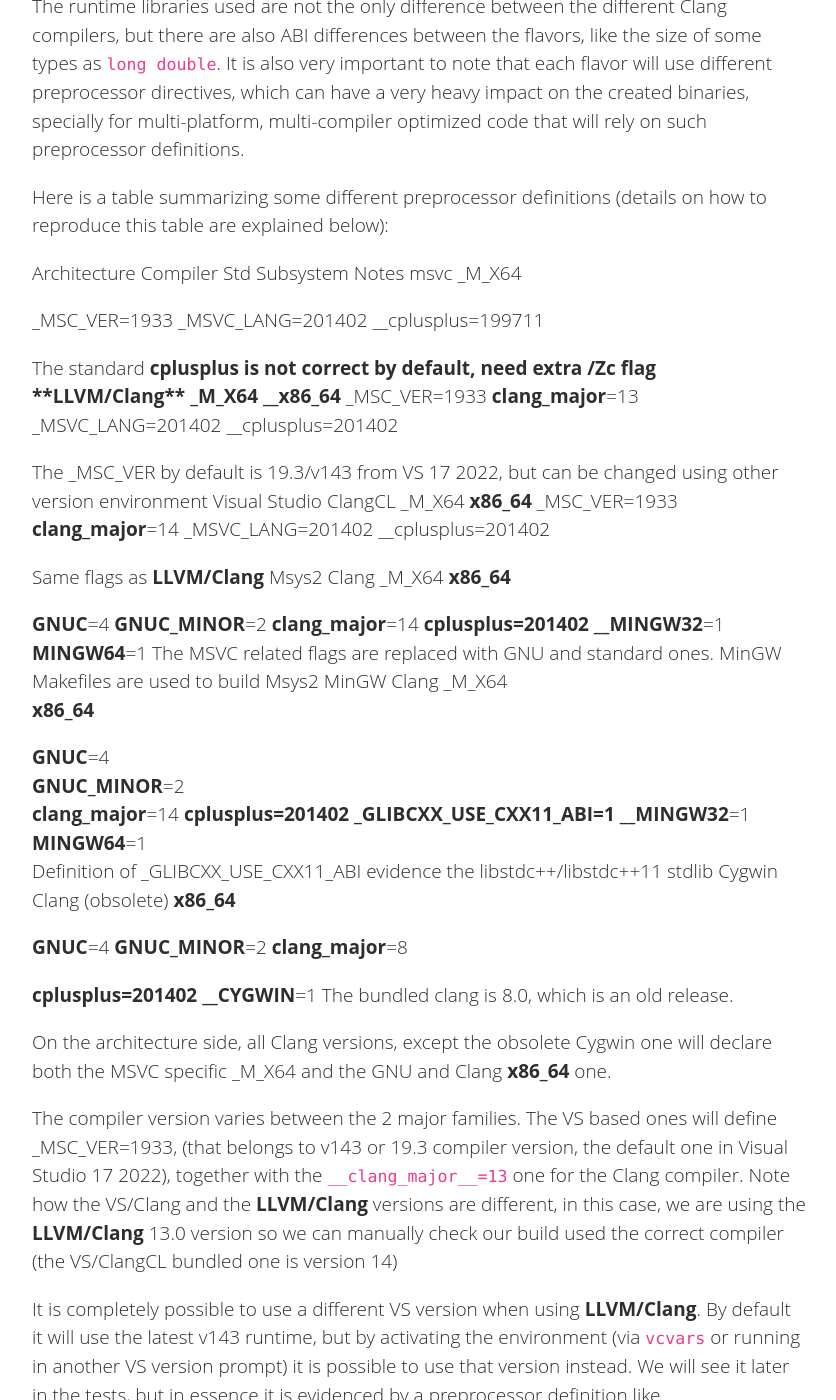
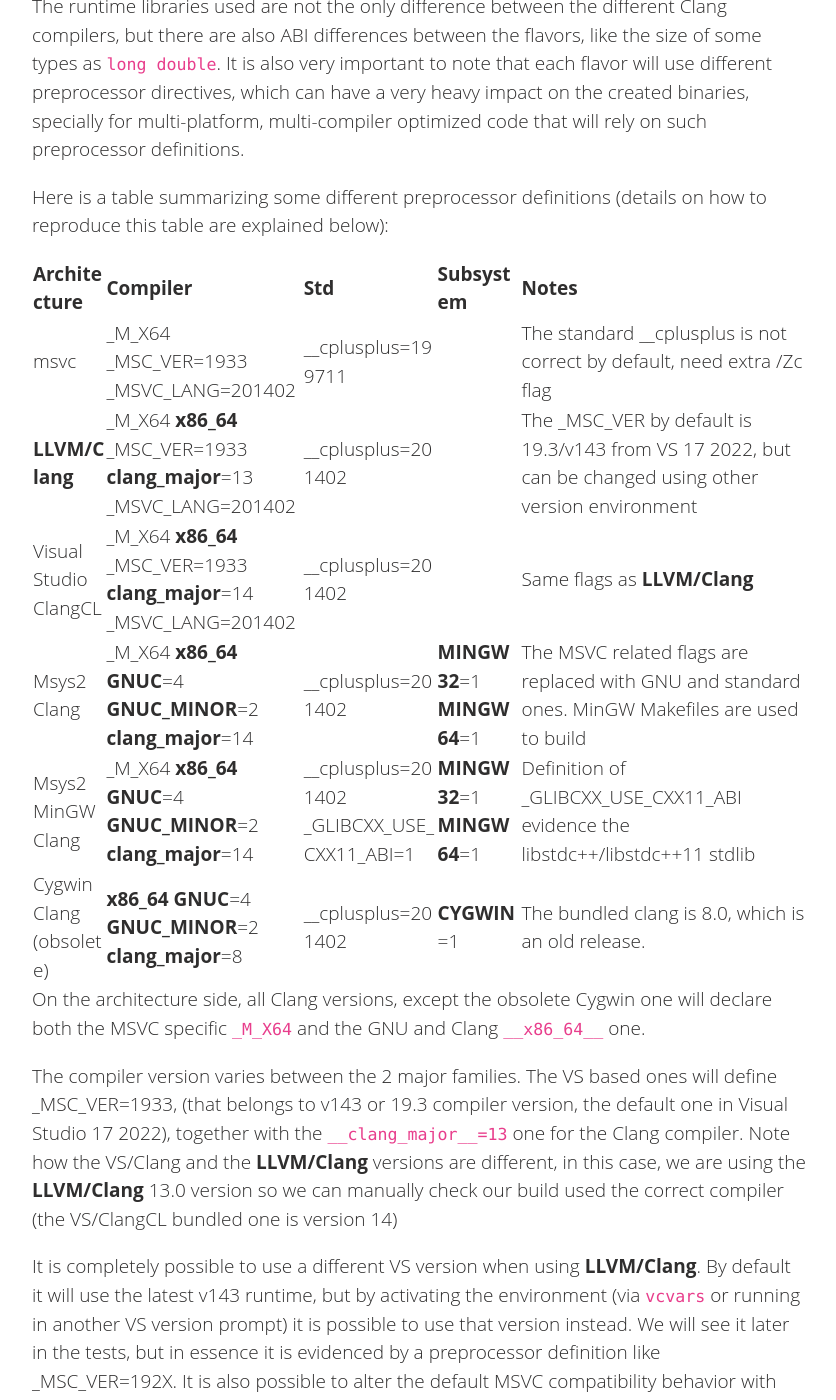
Before and after one commit to conan-io/conan-io.github.io, a Jekyll site: the page built from _posts/2022-10-12-Different-flavors-Clang-compiler-Windows.markdown, in a window 1280 px wide and 1400 px high, scrolled down 6193 px. Shown: the whole window, without its empty margins (20-856 px from the left). Built offline with Jekyll 4.4.1, drawn with Linux system fonts in a browser that asks for light colours; comment, search, counter and statistics services are not loaded.

```diff
--- a/_posts/2022-10-12-Different-flavors-Clang-compiler-Windows.markdown
+++ b/_posts/2022-10-12-Different-flavors-Clang-compiler-Windows.markdown
@@ -213,82 +213,16 @@ The runtime libraries used are not the only difference between the different Cla
 
 Here is a table summarizing some different preprocessor definitions (details on how to reproduce this table are explained below):
 
+Architecture | Compiler | Std | Subsystem | Notes |
+-------------|----------|-----|-----------|-------|
+msvc | _M_X64 _MSC_VER=1933 _MSVC_LANG=201402 | __cplusplus=199711 | | The standard __cplusplus is not correct by default, need extra /Zc flag
+**LLVM/Clang** | _M_X64 __x86_64__  _MSC_VER=1933 __clang_major__=13 _MSVC_LANG=201402 | __cplusplus=201402 | | The _MSC_VER by default is 19.3/v143 from VS 17 2022, but can be changed using other version environment
+Visual Studio ClangCL | _M_X64 __x86_64__ _MSC_VER=1933 __clang_major__=14 _MSVC_LANG=201402 | __cplusplus=201402 | | Same flags as **LLVM/Clang**
+Msys2 Clang | _M_X64 __x86_64__  __GNUC__=4 __GNUC_MINOR__=2 __clang_major__=14 | __cplusplus=201402 | __MINGW32__=1 __MINGW64__=1 |The MSVC related flags are replaced with GNU and standard ones. MinGW Makefiles are used to build
+Msys2 MinGW Clang | _M_X64         __x86_64__      __GNUC__=4               __GNUC_MINOR__=2          __clang_major__=14  | __cplusplus=201402 _GLIBCXX_USE_CXX11_ABI=1 | __MINGW32__=1            __MINGW64__=1   | Definition of _GLIBCXX_USE_CXX11_ABI evidence the libstdc++/libstdc++11 stdlib
+Cygwin Clang (obsolete) |__x86_64__  __GNUC__=4 __GNUC_MINOR__=2 __clang_major__=8 | __cplusplus=201402 | __CYGWIN__=1 | The bundled clang is 8.0, which is an old release.
 
-
-Architecture
-Compiler
-Std
-Subsystem
-Notes
-msvc
-_M_X64
-
-
-_MSC_VER=1933
-_MSVC_LANG=201402
-__cplusplus=199711
-
-
-The standard __cplusplus is not correct by default, need extra /Zc flag
-**LLVM/Clang**
-_M_X64
-__x86_64__
-_MSC_VER=1933
-__clang_major__=13
-_MSVC_LANG=201402
-__cplusplus=201402
-
-
-The _MSC_VER by default is 19.3/v143 from VS 17 2022, but can be changed using other version environment
-Visual Studio ClangCL
-_M_X64
-__x86_64__
-_MSC_VER=1933
-__clang_major__=14
-_MSVC_LANG=201402
-__cplusplus=201402
-
-
-Same flags as **LLVM/Clang**
-Msys2 Clang
-_M_X64
- __x86_64__
-
-
-__GNUC__=4
-__GNUC_MINOR__=2
-__clang_major__=14
-__cplusplus=201402
-__MINGW32__=1
-__MINGW64__=1
-The MSVC related flags are replaced with GNU and standard ones. MinGW Makefiles are used to build
-Msys2 MinGW Clang
- _M_X64
-__x86_64__
-
-__GNUC__=4
-__GNUC_MINOR__=2
-__clang_major__=14
-__cplusplus=201402
-_GLIBCXX_USE_CXX11_ABI=1
-__MINGW32__=1
-__MINGW64__=1
-Definition of _GLIBCXX_USE_CXX11_ABI evidence the libstdc++/libstdc++11 stdlib
-Cygwin Clang (obsolete)
-__x86_64__
-
-
-__GNUC__=4
-__GNUC_MINOR__=2
-__clang_major__=8
-
-
-__cplusplus=201402
-__CYGWIN__=1
-The bundled clang is 8.0, which is an old release.
-
-
-On the architecture side, all Clang versions, except the obsolete Cygwin one will declare both the MSVC specific  _M_X64 and the GNU and Clang __x86_64__ one.
+On the architecture side, all Clang versions, except the obsolete Cygwin one will declare both the MSVC specific ``_M_X64`` and the GNU and Clang ``__x86_64__`` one.
 
 The compiler version varies between the 2 major families. The VS based ones will define _MSC_VER=1933, (that belongs to v143 or 19.3 compiler version, the default one in Visual Studio 17 2022), together with the ``__clang_major__=13`` one for the Clang compiler. Note how the VS/Clang and the **LLVM/Clang** versions are different, in this case, we are using the **LLVM/Clang** 13.0 version so we can manually check our build used the correct compiler (the VS/ClangCL bundled one is version 14)
 
```
